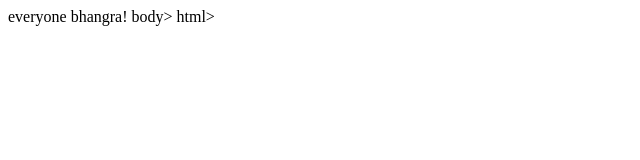
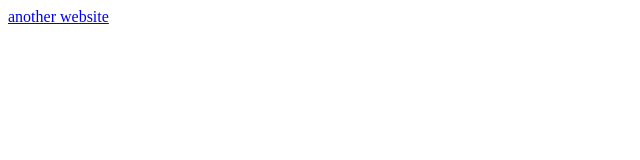
Before and after one commit to dave0007/divyanshaa, a plain HTML site: page public/index.html in a window 1280 px wide. Shown: the whole page, without its empty margins (0-640 px from the left). Drawn offline with Linux system fonts and the light colour scheme.

Commit message:
some message

```diff
--- a/public/index.html
+++ b/public/index.html
@@ -1,5 +1,5 @@
 <html>
-    <body>
-    everyone bhangra!
-    </body>body>
-</html>html>
+<body>
+<a href="w1.html">another website</a>
+</body>
+</html>
```
